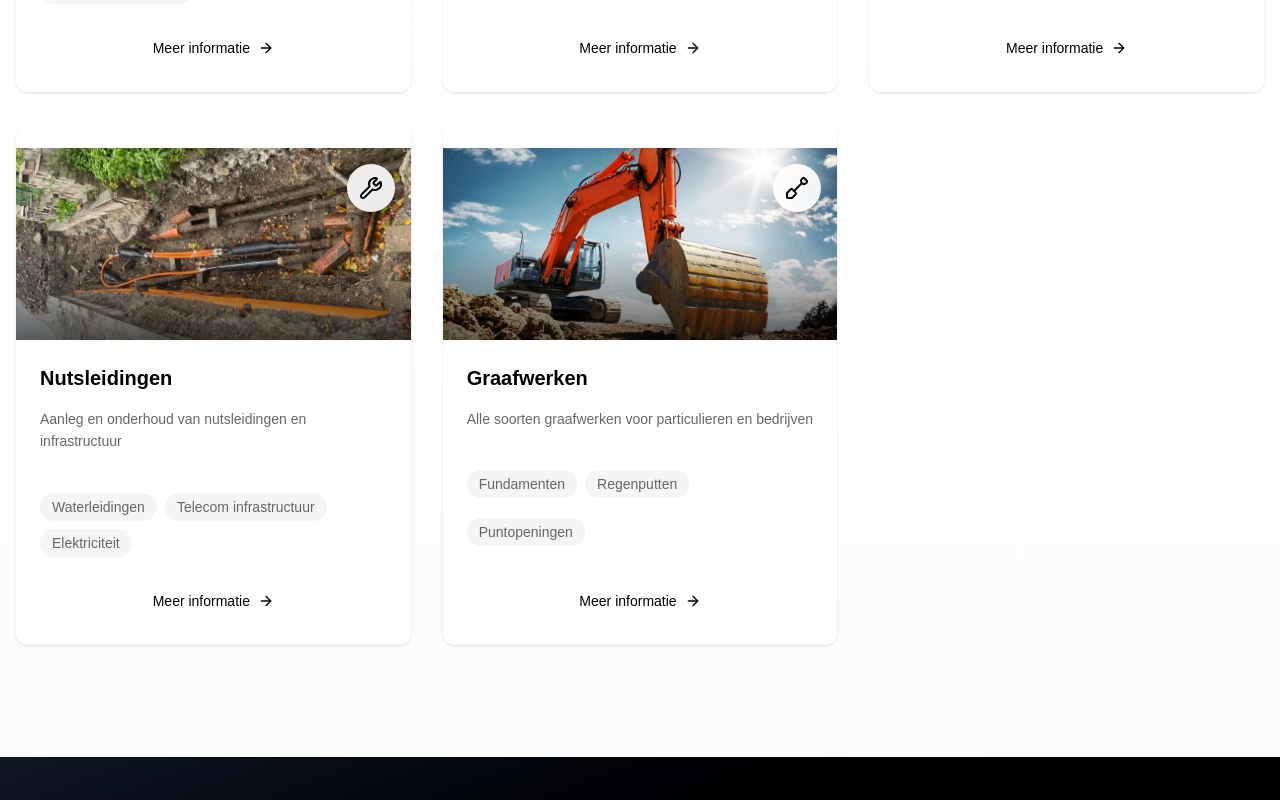
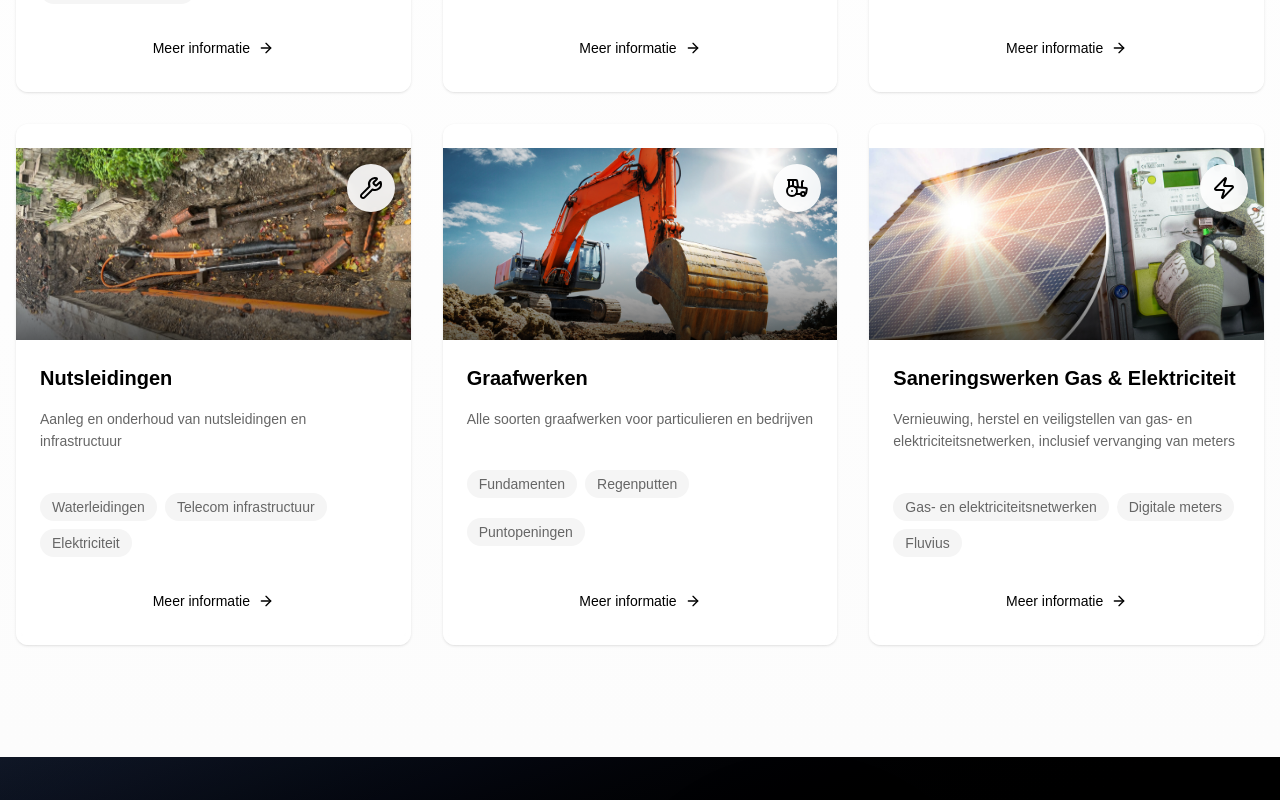
Before and after one commit to Caglarcelikoz/mkm-solutions, a Next.js app: page / in a window 1280 px wide. Shown: the part 1620-2420 px from the top of the page. Built offline with nearby package versions, Linux system fonts and the light colour scheme.

Commit message:
Add new services: Saneringswerken Gas & Elektriciteit and Watermeter Vervangen, update metadata and contact sections, and include related images in the services component.

```diff
--- a/src/app/contact/page.tsx
+++ b/src/app/contact/page.tsx
@@ -71,6 +71,8 @@ export default function ContactPage() {
         "Bestrating",
         "Nutsleidingen",
         "Graafwerken",
+        "Saneringswerken Gas & Elektriciteit",
+        "Watermeter Vervangen",
       ],
       openingHours: "Mo-Fr 08:00-17:00",
       priceRange: "€€",
--- a/src/app/page.tsx
+++ b/src/app/page.tsx
@@ -10,7 +10,7 @@ import { Contact } from "@/components/sections/Contact";
 export const metadata: Metadata = {
   title: "Grondwerkdiensten België | VCA** Gecertificeerd | MKM Solutions",
   description:
-    "VCA** gecertificeerd grondwerkbedrijf in België sinds 2023. Professionele grondwerkdiensten: lantaarn- en laadpalen, trajectcontroles, bestrating, nutsleidingen en graafwerken. Gratis offerte voor particulieren en bedrijven!",
+    "VCA** gecertificeerd grondwerkbedrijf in België sinds 2023. Professionele grondwerkdiensten: lantaarn- en laadpalen, trajectcontroles, bestrating, nutsleidingen, graafwerken, saneringswerken gas & elektriciteit en watermeter vervanging. Gratis offerte voor particulieren en bedrijven!",
   keywords: [
     "grondwerken belgië",
     "grondwerkbedrijf",
@@ -76,6 +76,8 @@ export default function Home() {
       "Bestrating",
       "Nutsleidingen",
       "Graafwerken",
+      "Saneringswerken Gas & Elektriciteit",
+      "Watermeter Vervangen",
     ],
     hasOfferCatalog: {
       "@type": "OfferCatalog",
@@ -126,6 +128,24 @@ export default function Home() {
               "Alle soorten graafwerken voor particulieren en bedrijven met professionele apparatuur en ervaren operators.",
           },
         },
+        {
+          "@type": "Offer",
+          itemOffered: {
+            "@type": "Service",
+            name: "Saneringswerken Gas & Elektriciteit",
+            description:
+              "Saneringswerken aan gas- en elektriciteitsnetwerken in heel Vlaanderen. Vernieuwing, herstel en veiligstelling van aansluitingen en installaties, inclusief vervanging van oude meters door digitale meters in opdracht van Fluvius.",
+          },
+        },
+        {
+          "@type": "Offer",
+          itemOffered: {
+            "@type": "Service",
+            name: "Watermeter Vervangen",
+            description:
+              "Professionele vervanging van watermeters voor particulieren en bedrijven met correcte installatie volgens geldende normen.",
+          },
+        },
       ],
     },
     aggregateRating: {
--- a/src/components/layout/Footer.tsx
+++ b/src/components/layout/Footer.tsx
@@ -144,6 +144,10 @@ export function Footer() {
                 <div className="w-2 h-2 bg-primary-foreground/60 rounded-full group-hover:scale-125 transition-transform"></div>
                 Graafwerken
               </li>
+              <li className="text-primary-foreground/80 hover:text-primary-foreground transition-colors duration-200 flex items-center gap-2 group">
+                <div className="w-2 h-2 bg-primary-foreground/60 rounded-full group-hover:scale-125 transition-transform"></div>
+                Saneringswerken Gas & Elektriciteit
+              </li>
             </ul>
           </div>
         </div>
--- a/src/components/sections/Contact.tsx
+++ b/src/components/sections/Contact.tsx
@@ -448,6 +448,12 @@ export function Contact({ showHeader = true }: ContactProps) {
                       <option value="bestrating">Bestrating</option>
                       <option value="nutsleidingen">Nutsleidingen</option>
                       <option value="graafwerken">Graafwerken</option>
+                      <option value="saneringswerken-gas-elektriciteit">
+                        Saneringswerken Gas & Elektriciteit
+                      </option>
+                      <option value="watermeter-vervangen">
+                        Watermeter Vervangen
+                      </option>
                       <option value="vraag">Algemene vraag</option>
                       <option value="overig">Overig</option>
                     </select>
--- a/src/components/sections/Services.tsx
+++ b/src/components/sections/Services.tsx
@@ -9,15 +9,11 @@ import { Button } from "@/components/ui/button";
 import {
   Lightbulb,
   Camera,
-  Square,
+  Shovel,
   Wrench,
-  Shovel,
-  CheckCircle,
-  Clock,
-  Shield,
-  Award,
-  Users,
+  Tractor,
   ArrowRight,
+  Zap,
 } from "lucide-react";
 import Link from "next/link";
 import Image from "next/image";
@@ -46,7 +42,7 @@ const services = [
     title: "Bestrating",
     description:
       "Aanleg en herstel van bestrating voor alle soorten projecten en locaties",
-    icon: Square,
+    icon: Shovel,
     image: "/bestrating1.jpeg",
     features: ["Straten", "Parkeerplaatsen", "Trottoirs"],
   },
@@ -62,9 +58,18 @@ const services = [
     id: "graafwerken",
     title: "Graafwerken",
     description: "Alle soorten graafwerken voor particulieren en bedrijven",
-    icon: Shovel,
+    icon: Tractor,
     image: "/graafwerken.jpg",
     features: ["Fundamenten", "Regenputten", "Puntopeningen"],
+  },
+  {
+    id: "saneringswerken-gas-elektriciteit",
+    title: "Saneringswerken Gas & Elektriciteit",
+    description:
+      "Vernieuwing, herstel en veiligstellen van gas- en elektriciteitsnetwerken, inclusief vervanging van meters",
+    icon: Zap,
+    image: "/zonnepanelen-digitale-meter.jpg",
+    features: ["Gas- en elektriciteitsnetwerken", "Digitale meters", "Fluvius"],
   },
 ];
 
--- a/src/components/sections/ServicesDetail.tsx
+++ b/src/components/sections/ServicesDetail.tsx
@@ -2,10 +2,11 @@ import { Button } from "@/components/ui/button";
 import {
   Lightbulb,
   Camera,
-  Hammer,
+  Shovel,
   Wrench,
-  Shovel,
+  Tractor,
   CheckCircle,
+  Zap,
 } from "lucide-react";
 import Link from "next/link";
 import Image from "next/image";
@@ -56,7 +57,7 @@ const detailedServices = [
     title: "Bestrating",
     description:
       "Aanleg en herstel van bestrating voor alle soorten projecten en locaties met hoogwaardige materialen.",
-    icon: Hammer,
+    icon: Shovel,
     image: "/bestrating.jpg",
     features: [
       "Straten en wegen",
@@ -108,7 +109,7 @@ const detailedServices = [
     title: "Graafwerken",
     description:
       "Alle soorten graafwerken voor particulieren en bedrijven met professionele apparatuur en ervaren operators.",
-    icon: Shovel,
+    icon: Tractor,
     image: "/graafwerken.jpg",
     features: [
       "Fundamenten",
@@ -127,6 +128,33 @@ const detailedServices = [
     ],
     benefits: ["Precisie", "Efficiënt", "Flexibel"],
   },
+  {
+    id: "saneringswerken-gas-elektriciteit",
+    title: "Saneringswerken Gas & Elektriciteit",
+    description:
+      "Saneringswerken aan gas- en elektriciteitsnetwerken in heel Vlaanderen. Vernieuwing, herstel en veiligstelling van aansluitingen en installaties, inclusief vervanging van oude meters door digitale meters in opdracht van Fluvius.",
+    icon: Zap,
+    image: "/zonnepanelen-digitale-meter.jpg",
+    features: [
+      "Vernieuwing gas- en elektriciteitsnetwerken",
+      "Herstel van aansluitingen en leidingen",
+      "Veiligstellen technische installaties",
+      "Vervanging oude meters door digitale meters",
+      "Uitvoering in opdracht van Fluvius",
+      "Conform alle technische voorschriften",
+      "Veiligheidsrichtlijnen",
+      "Minimale hinder voor bewoners en bedrijven",
+    ],
+    process: [
+      "Inspectie en analyse bestaande installatie",
+      "Planning en voorbereiding werkzaamheden",
+      "Veiligstellen en isoleren bestaande installatie",
+      "Vervanging of herstel van leidingen en meters",
+      "Testen en controle conform normen",
+      "Oplevering en documentatie",
+    ],
+    benefits: ["Veilig", "Conform", "Professioneel"],
+  },
 ];
 
 export function ServicesDetail() {
@@ -135,7 +163,7 @@ export function ServicesDetail() {
     "@type": "LocalBusiness",
     name: "MKM Solutions",
     description:
-      "Professionele grondwerkdiensten in België. Lantaarn- en laadpalen, trajectcontroles, bestrating, nutsleidingen en graafwerken.",
+      "Professionele grondwerkdiensten in België. Lantaarn- en laadpalen, trajectcontroles, bestrating, nutsleidingen, graafwerken, saneringswerken gas & elektriciteit en watermeter vervanging.",
     url: "https://mkmsolutions.be",
     telephone: "+32-XXX-XXX-XXX",
     address: {
@@ -154,6 +182,7 @@ export function ServicesDetail() {
       "Bestrating",
       "Nutsleidingen",
       "Graafwerken",
+      "Saneringswerken Gas & Elektriciteit",
     ],
     hasOfferCatalog: {
       "@type": "OfferCatalog",
@@ -191,7 +220,8 @@ export function ServicesDetail() {
                 </h1>
                 <p className="text-lg md:text-xl text-gray-600 leading-relaxed max-w-3xl mx-auto">
                   Ontdek onze uitgebreide grondwerkdiensten: van lantaarn- en
-                  laadpalen tot trajectcontroles en bestrating. Wij bieden een
+                  laadpalen tot trajectcontroles, bestrating, saneringswerken
+                  gas & elektriciteit en watermeter vervanging. Wij bieden een
                   compleet pakket aan grondwerkdiensten met de hoogste
                   kwaliteitsstandaarden.
                 </p>
--- a/src/lib/constants.ts
+++ b/src/lib/constants.ts
@@ -47,4 +47,10 @@ export const SERVICES = [
     description: "Alle soorten graafwerken voor particulieren en bedrijven.",
     icon: "shovel",
   },
+  {
+    title: "Saneringswerken Gas & Elektriciteit",
+    description:
+      "Vernieuwing, herstel en veiligstellen van gas- en elektriciteitsnetwerken.",
+    icon: "zap",
+  },
 ] as const;
```
Also changed, not shown: public/zonnepanelen-digitale-meter.jpg (added).
